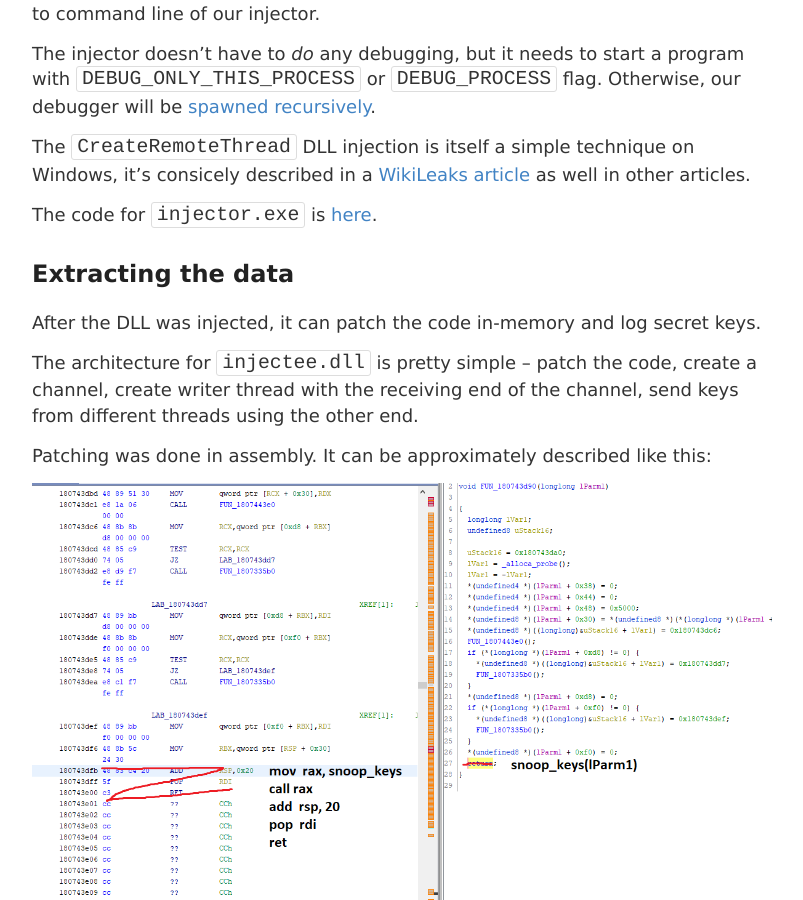
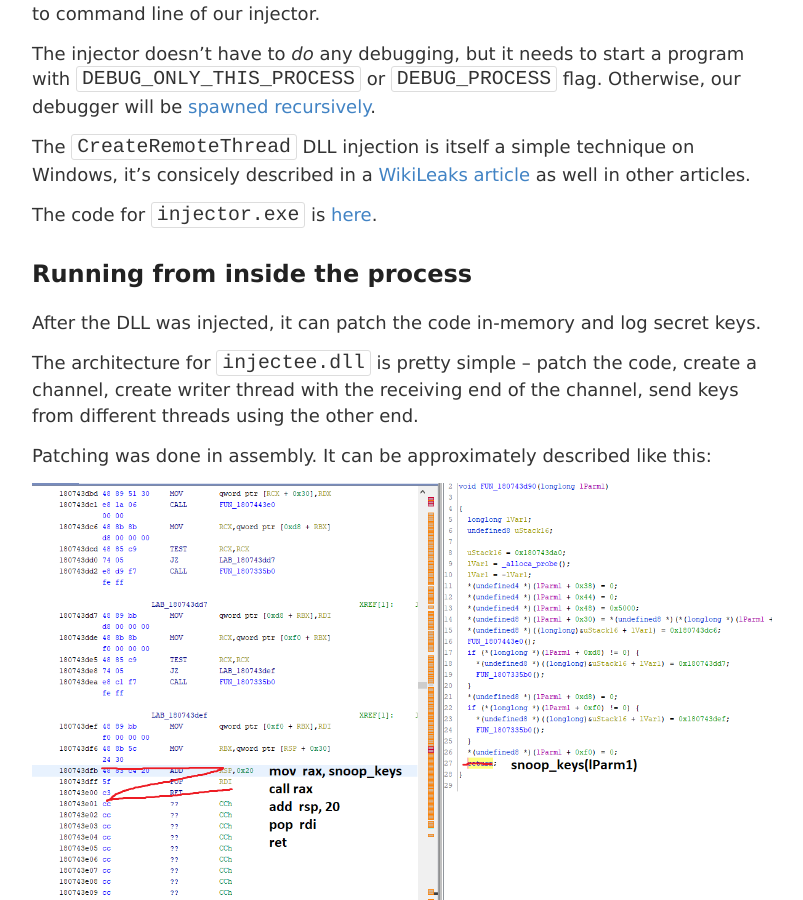
Before and after one commit to m1el/m1el.github.io, a Jekyll site: the page built from _posts/2020-04-11-oculus-tls.md, in a window 1280 px wide and 900 px high, scrolled down 4025 px. Shown: the whole window, without its empty margins (238-1041 px from the left). Built offline with Jekyll 4.4.1, drawn with Linux system fonts in a browser that asks for light colours.

Commit message:
replaced duplicate title

```diff
--- a/_posts/2020-04-11-oculus-tls.md
+++ b/_posts/2020-04-11-oculus-tls.md
@@ -83,7 +83,7 @@ The `CreateRemoteThread` DLL injection is itself a simple technique on Windows,
 
 The code for `injector.exe` is [here][ote-injector].
 
-## Extracting the data
+## Running from inside the process
 
 After the DLL was injected, it can patch the code in-memory and log secret keys.
 
```
